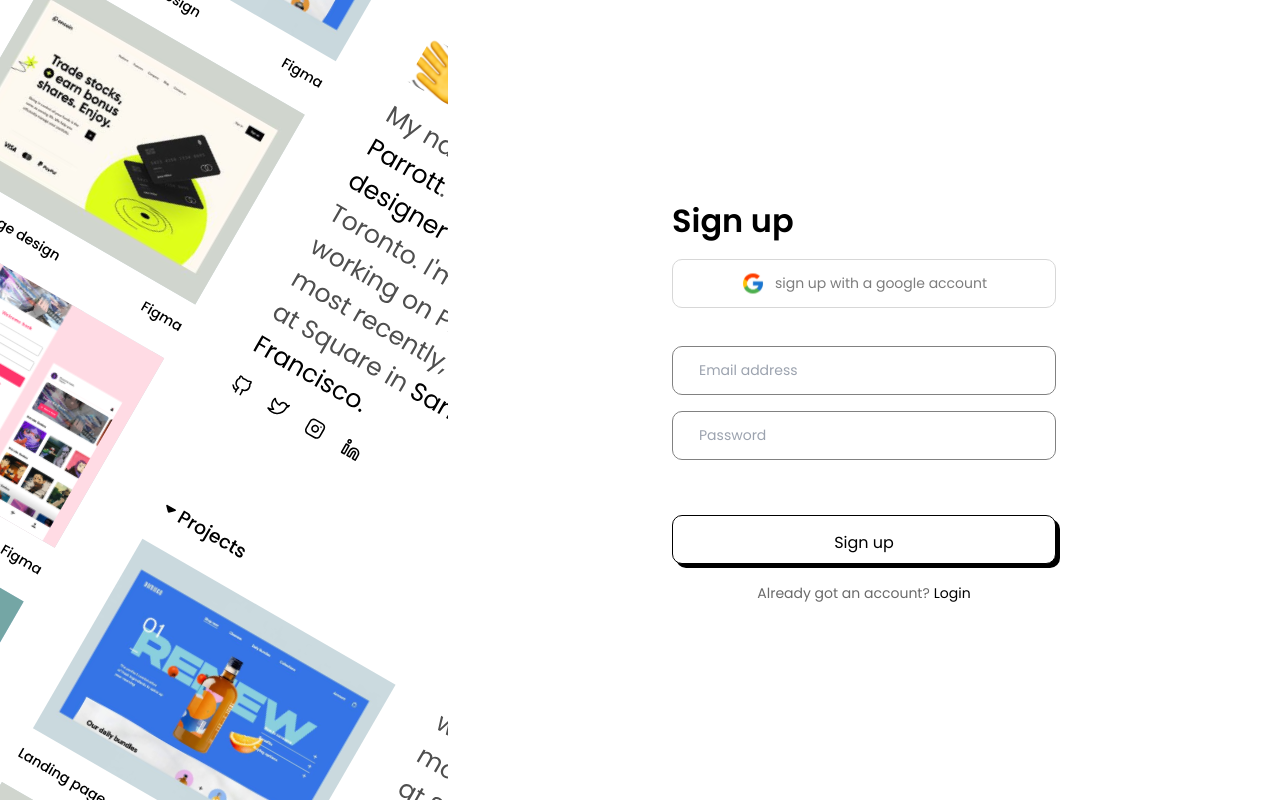
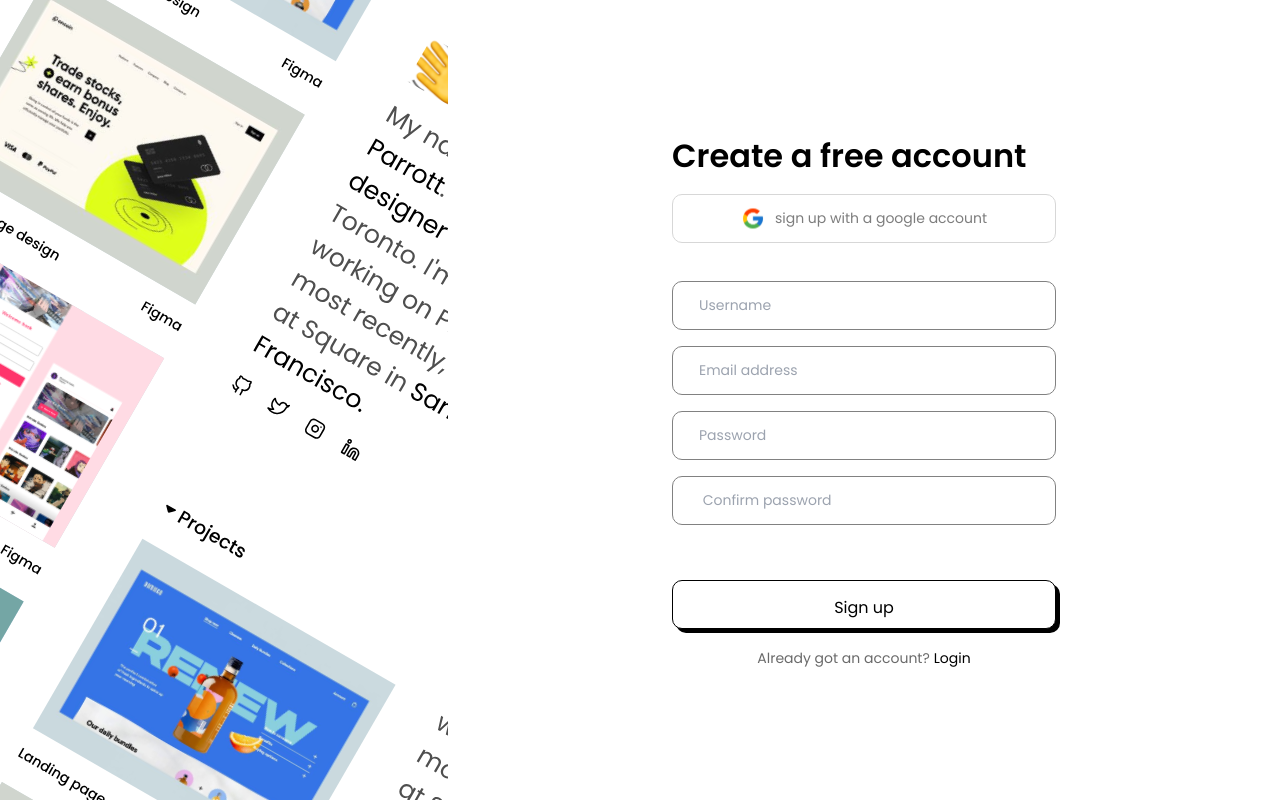
Before and after one commit to jeffreyik/getlnked, a Next.js app: page /signup in a window 1280 px wide. Built offline with nearby package versions, Linux system fonts and the light colour scheme.

Commit message:
updated signup page

```diff
--- a/src/pages/signup.tsx
+++ b/src/pages/signup.tsx
@@ -11,14 +11,16 @@ const Signup = () => {
 
              <div className="w-[90%] mx-auto lg:w-[100%] lg:ml-[35%] flex items-center justify-center">
                 <form className="flex flex-col max-w-[384px]">
-                    <h1 className="text-[32px] font-semibold pb-[14px]">Sign up</h1>
+                    <h1 className="text-[32px] font-semibold pb-[14px]">Create a free account</h1>
                     <button className="flex items-center justify-center text-[14px] text-[#7d7d7d] gap-[10px] border-[1px] border-[#d7d7d7] rounded-[10px] h-[49px] w-full mb-[38px]">
                         <Image src="/googleLogo.svg" width={24} height={24} alt="google logo" />
                         sign up with a google account
                     </button>
                     <div className="space-y-4 w-full">
+                        <InputField type="text" placeholder="Username" />
                         <InputField type="email" placeholder="Email address" />
                         <InputField type="password" placeholder="Password" />
+                        <InputField type="password" placeholder=" Confirm password" />
                     </div>
                     <button className="py-[15px] mt-[55px] neo rounded-[10px] h-[49px]">Sign up</button>
                     <p className="flex gap-1 pt-[19px] items-center justify-center text-[14px] text-[#6a6a6a]">Already got an account?<Link href="/login" className="text-black">Login</Link></p>
```
